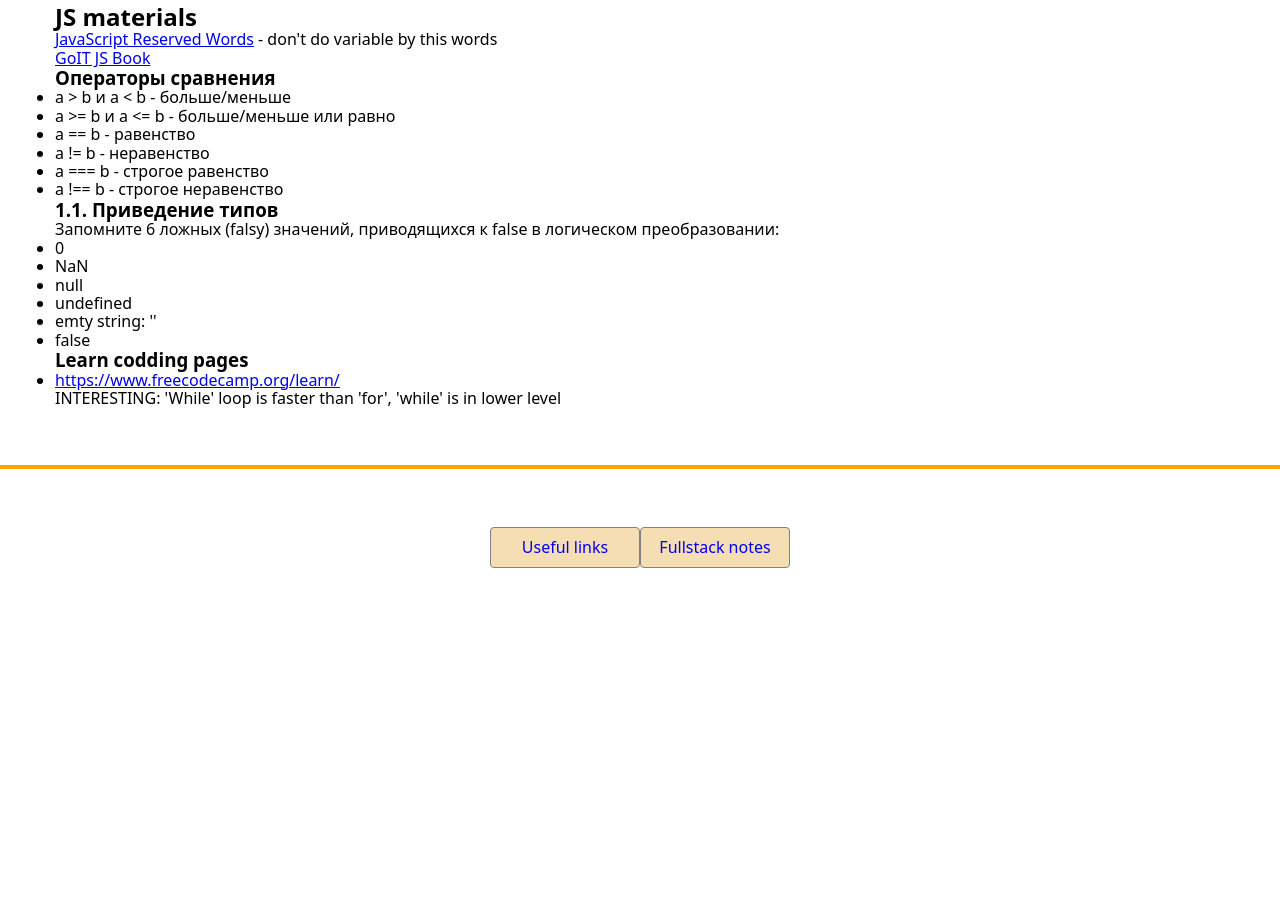
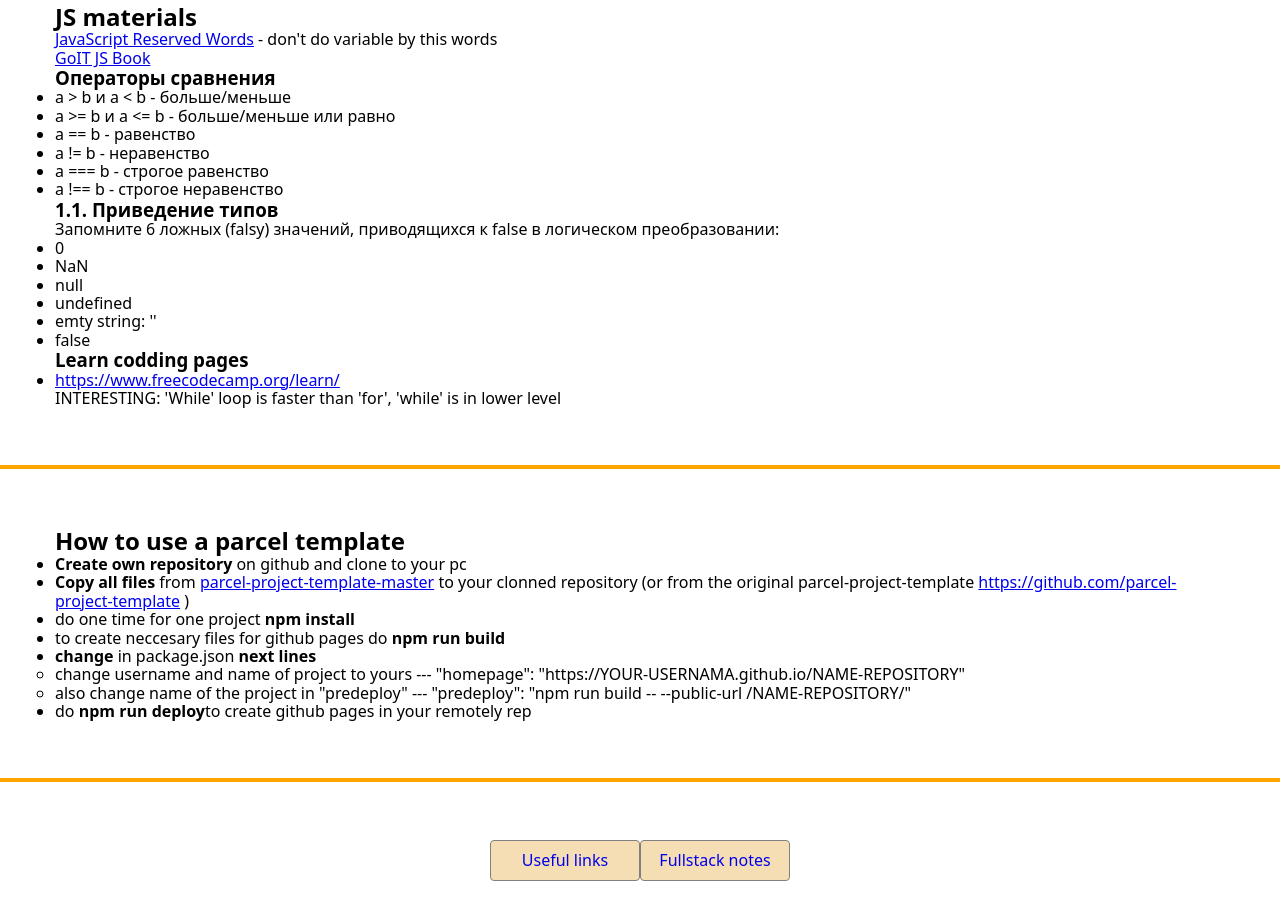
Before and after one commit to torkotiuk/calm, a website built with Parcel: page src/index.html in a window 1280 px wide. Shown: the part 1103-2022 px from the top of the page. Before the commit the page ends 1731 px from the top, so only its background shows below. Built offline with nearby package versions, Linux system fonts and the light colour scheme.

Commit message:
parcel.html created

```diff
--- a/src/index.html
+++ b/src/index.html
@@ -22,8 +22,8 @@
     <include src="./partials/animations.html"></include>
     <include src="./partials/links.html"></include>
     <include src="./partials/js-materials.html"></include>
+    <include src="./partials/parcel.html"></include>
     <include src="./partials/footer.html"></include>
-
 
     <!-- Скрипт идёт последним в разметке. В нём уже подключен главный SASS-файл. -->
     <script src="./index.js"></script>
--- /dev/null
+++ b/src/partials/parcel.html
@@ -0,0 +1,44 @@
+<section class="section">
+  <div class="container">
+    <h2>How to use a parcel template</h2>
+    <ul>
+      <li>
+        <strong>Create own repository</strong> on github and clone to your pc
+      </li>
+      <li>
+        <strong>Copy all files</strong> from
+        <a
+          href="https://drive.google.com/file/d/1ep8RA9bep7QEdDSjjvP82xtHDzjltb_e/view?usp=sharing"
+          >parcel-project-template-master</a
+        >
+        to your clonned repository (or from the original parcel-project-template
+        <a href="https://github.com/goitacademy/parcel-project-template"
+          >https://github.com/parcel-project-template</a
+        >
+        )
+      </li>
+      <li>do one time for one project <strong>npm install</strong></li>
+      <li>
+        to create neccesary files for github pages do
+        <strong>npm run build</strong>
+      </li>
+      <li>
+        <strong>change</strong> in package.json <strong>next lines</strong>
+        <ul>
+          <li>
+            change username and name of project to yours --- "homepage":
+            "https://YOUR-USERNAMA.github.io/NAME-REPOSITORY"
+          </li>
+          <li>
+            also change name of the project in "predeploy" --- "predeploy": "npm
+            run build -- --public-url /NAME-REPOSITORY/"
+          </li>
+        </ul>
+      </li>
+      <li>
+        do <strong>npm run deploy</strong>to create github pages in your
+        remotely rep
+      </li>
+    </ul>
+  </div>
+</section>
```
